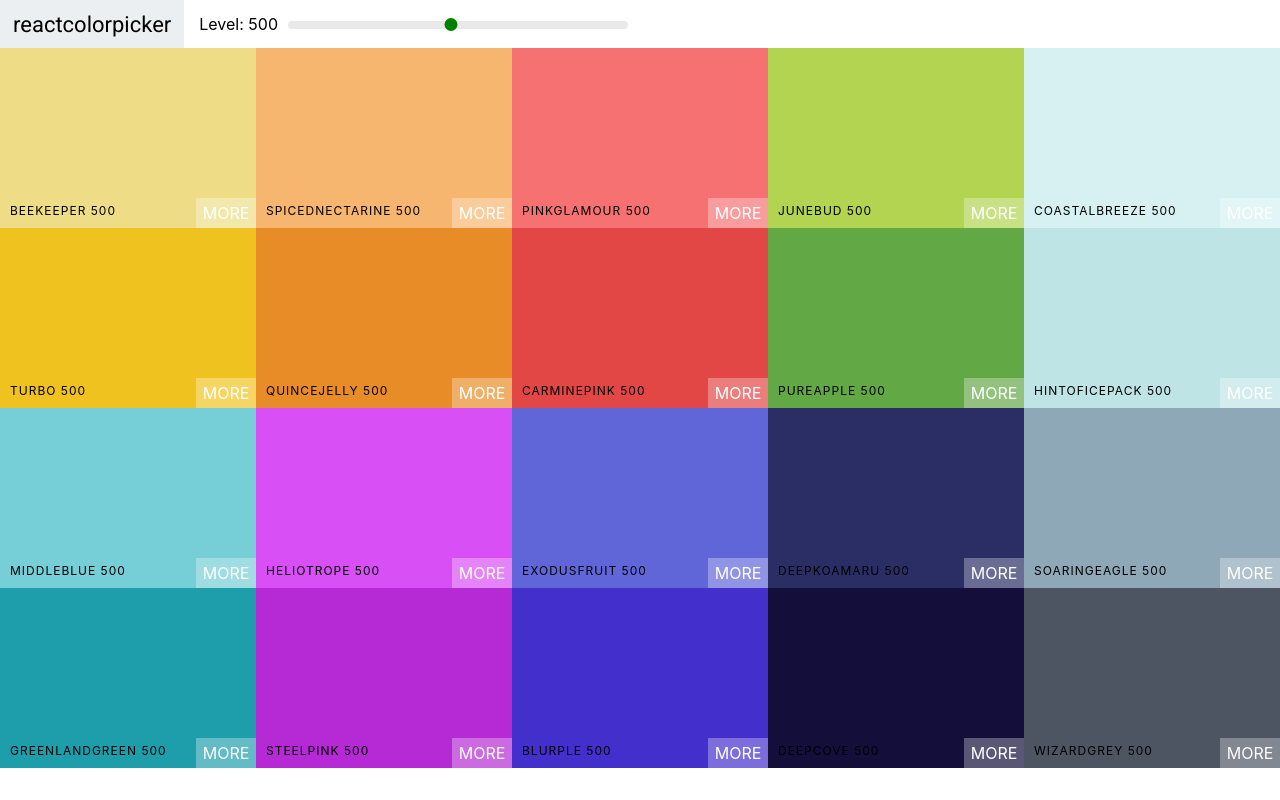
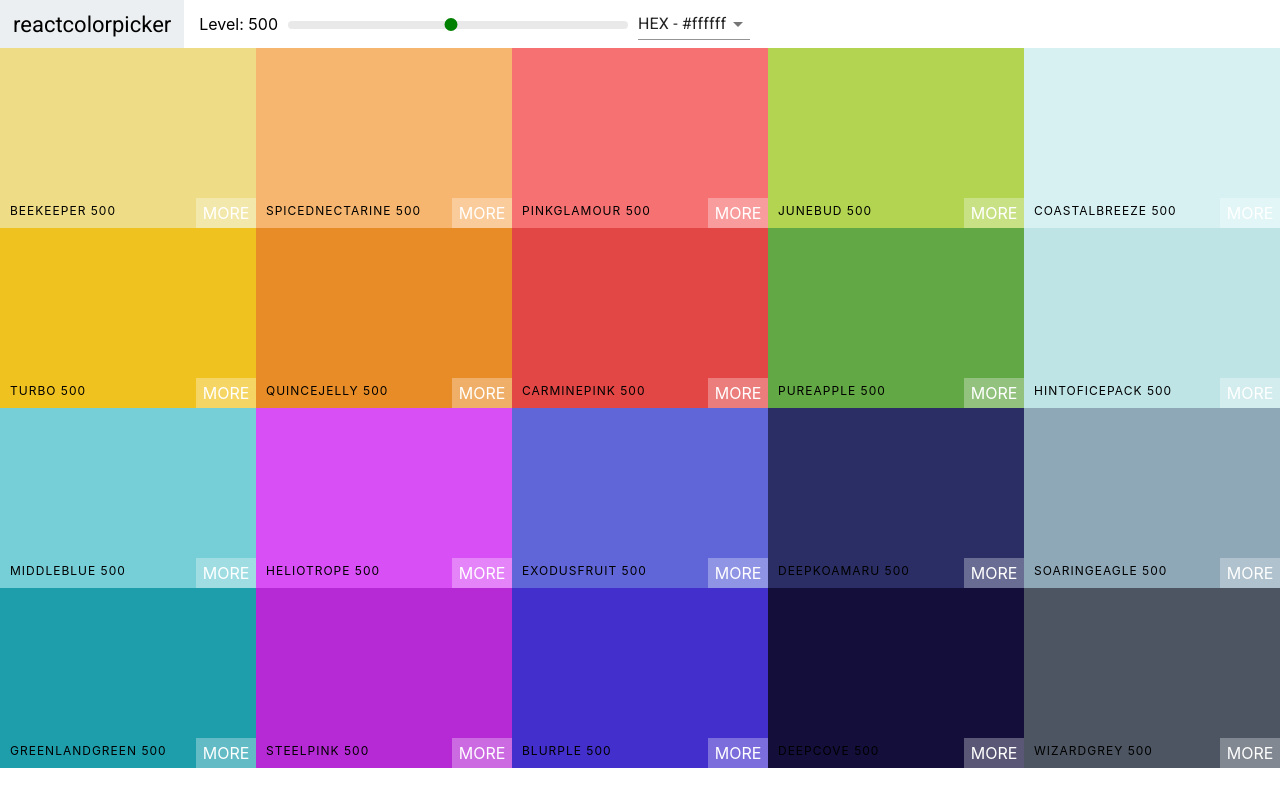
Before and after one commit to Keo222/color-app, a React (Create React App) app: page / in a window 1280 px wide. Built offline with nearby package versions, Linux system fonts and the light colour scheme.

Commit message:
can now change color format

```diff
--- a/package.json
+++ b/package.json
@@ -3,6 +3,7 @@
   "version": "0.1.0",
   "private": true,
   "dependencies": {
+    "@material-ui/core": "^4.12.3",
     "@testing-library/jest-dom": "^5.14.1",
     "@testing-library/react": "^11.2.7",
     "@testing-library/user-event": "^12.8.3",
--- a/src/Navbar.js
+++ b/src/Navbar.js
@@ -1,4 +1,7 @@
 import React, { Component } from 'react';
+
+import Select from "@material-ui/core/Select";
+import MenuItem from "@material-ui/core/MenuItem";
 
 import Slider from 'rc-slider';
 import 'rc-slider/assets/index.css';
@@ -6,8 +9,18 @@ import 'rc-slider/assets/index.css';
 import './Navbar.css';
 
 export default class Navbar extends Component {
+  constructor(props){
+    super(props);
+      this.state = {format: "hex"};
+      this.handleChange = this.handleChange.bind(this);
+    }
+    handleChange(e){
+      this.setState({format: e.target.value});
+      this.props.changeFormat(e.target.value);
+    }
   render() {
     const {level, changeLevel} = this.props;
+    const {format} = this.state;
     return (
       <header className="Navbar">
         <div className="logo">
@@ -25,6 +38,19 @@ export default class Navbar extends Component {
             />
           </div>
         </div>
+        <div className="select-container">
+          <Select value={format} onChange={this.handleChange}>
+            <MenuItem value="hex">
+              HEX - #ffffff
+            </MenuItem>
+            <MenuItem value="rgb">
+              RGB - (255,255,255)
+            </MenuItem>
+            <MenuItem value="rgba">
+              RGBA - (255,255,255, 1.0)
+            </MenuItem>
+          </Select>
+        </div>
       </header>
     )
   }
--- a/src/Palette.js
+++ b/src/Palette.js
@@ -9,21 +9,25 @@ import './Palette.css'
 export default class Palette extends Component {
     constructor(props){
         super(props);
-        this.state = { level: 500 };
+        this.state = { level: 500, format:"hex" };
         this.changeLevel = this.changeLevel.bind(this);
+        this.changeFormat = this.changeFormat.bind(this);
     };
     changeLevel(level){
         this.setState({level})
     }
+    changeFormat(val){
+        this.setState({format: val})
+    }
     render() {
         const {colors} = this.props.palette;
-        const {level} = this.state
+        const {level, format} = this.state
         const colorBoxes = colors[level].map(c => (
-            <ColorBox background={c.hex} name={c.name} />
+            <ColorBox background={c[format]} name={c.name} />
         ));
         return (
             <div className="Palette">
-                <Navbar level={level} changeLevel={this.changeLevel}/>
+                <Navbar level={level} changeLevel={this.changeLevel} changeFormat={this.changeFormat}/>
                 <div className="Palette-colors">
                     {colorBoxes}
                 </div>
--- a/src/colorHelpers.js
+++ b/src/colorHelpers.js
@@ -20,7 +20,7 @@ function generatePalette(starterPalette){
                 id: color.name.toLowerCase().replace(/ /g, "-"),
                 hex: scale[i],
                 rgb: chroma(scale[i]).css(),
-                rgba: chroma(scale[i]).css().replace("rgba", "rgba").replace(")", ",1.0)"),
+                rgba: chroma(scale[i]).css().replace("rgb", "rgba").replace(")", ",1.0)"),
                 hsl: chroma(scale[i]).hsl()
             })
         }
```
Also changed, not shown: 1 other file (tests, documents, lock files or other folders). Lines whose indentation alone changed are shown as unchanged.
